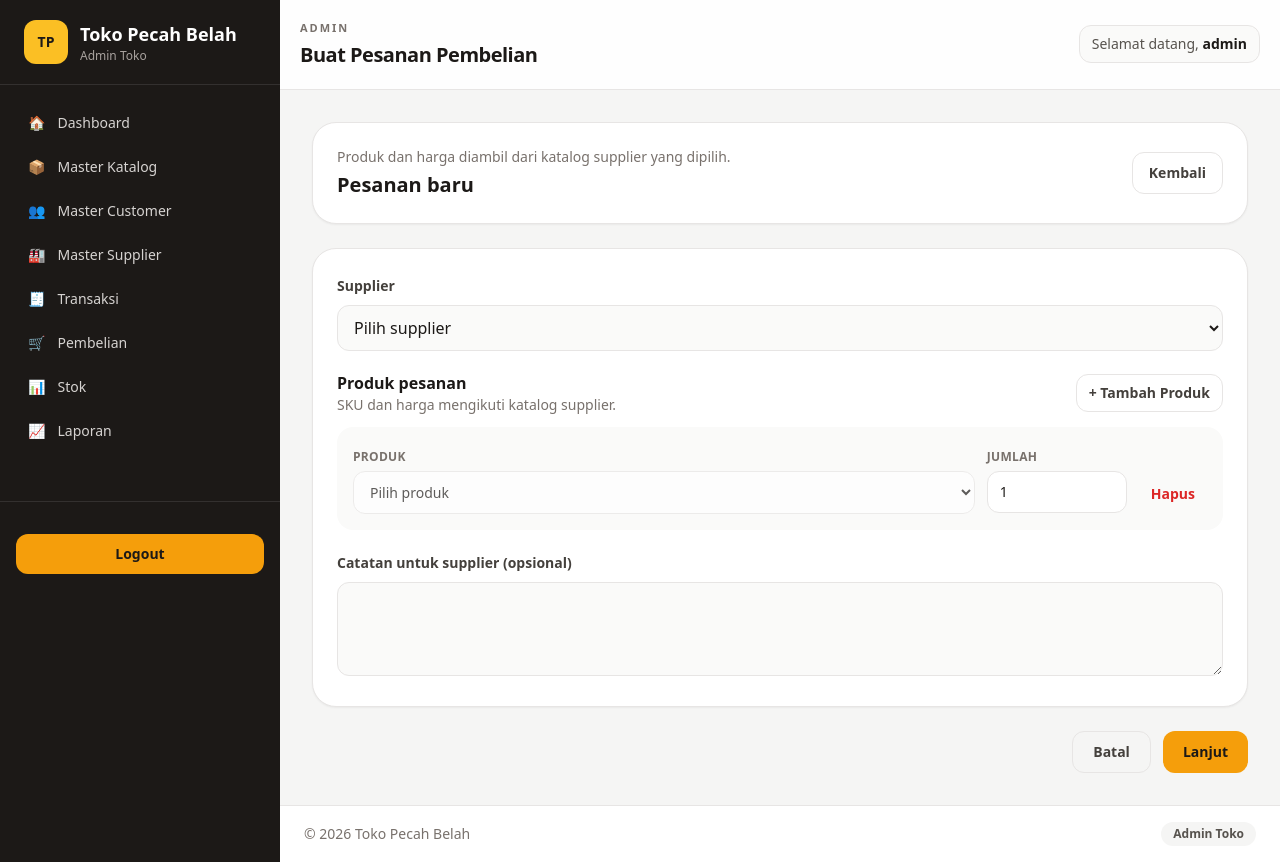
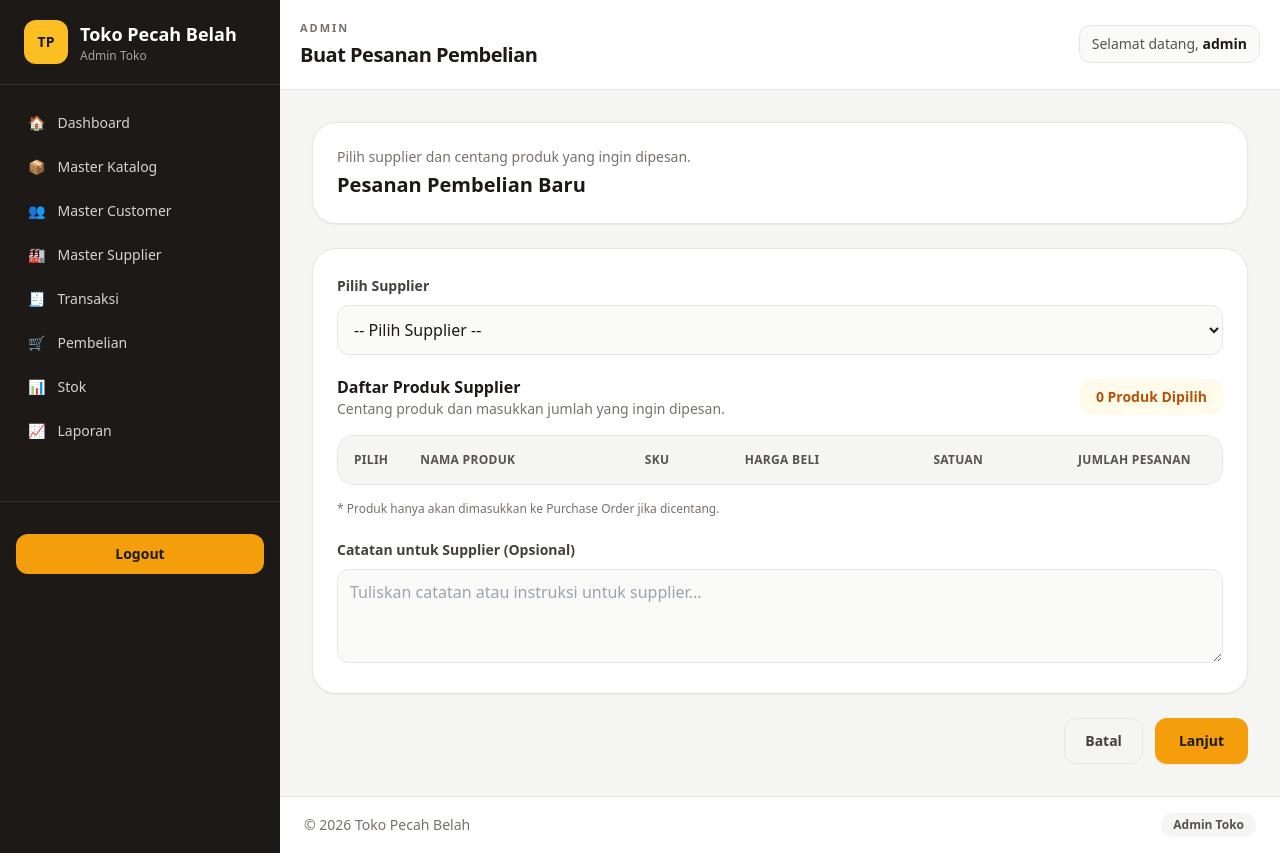
Before and after one commit to abrorrrrr-324/erp-tokopecahbelah, a Laravel app: page /admin/pembelian/create in a window 1280 px wide. Run offline with Laravel 12, Linux system fonts and the light colour scheme; a user stored in the database is signed in; data comes from the database, SQL or seed files in the repository; parts of the project's set-up code (start-up, migrations or seed data) failed here and were passed over; some libraries are stand-ins or nearby versions.

Commit message:
perbaikan daftar produk

```diff
--- a/resources/views/admin/pembelian/create.blade.php
+++ b/resources/views/admin/pembelian/create.blade.php
@@ -5,15 +5,21 @@
 @section('page_title', 'Buat Pesanan Pembelian')
 
 @section('content')
-    <div class="mx-auto max-w-5xl space-y-6">
+<div class="mx-auto max-w-6xl space-y-6">
+
+    {{-- Header --}}
     <div class="flex flex-col gap-3 rounded-3xl border border-stone-200 bg-white p-6 shadow-sm sm:flex-row sm:items-center sm:justify-between">
         <div>
-                <p class="text-sm text-stone-500">Produk dan harga diambil dari katalog supplier yang dipilih.</p>
-                <h2 class="mt-1 text-xl font-bold text-stone-900">Pesanan baru</h2>
+            <p class="text-sm text-stone-500">
+                Pilih supplier dan centang produk yang ingin dipesan.
+            </p>
+            <h2 class="mt-1 text-xl font-bold text-stone-900">
+                Pesanan Pembelian Baru
+            </h2>
         </div>
-            <a href="{{ route('admin.pembelian') }}" class="rounded-xl border border-stone-200 px-4 py-2.5 text-center text-sm font-semibold text-stone-700 hover:bg-stone-50">Kembali</a>
     </div>
 
+    {{-- Error --}}
     @if ($errors->any())
         <div class="rounded-2xl border border-red-200 bg-red-50 p-4 text-sm text-red-700" role="alert">
             <p class="font-semibold">Periksa kembali pesanan:</p>
@@ -25,161 +31,357 @@
         </div>
     @endif
 
+    {{-- Supplier kosong --}}
     @if ($suppliers->isEmpty())
         <div class="rounded-2xl border border-amber-200 bg-amber-50 p-5 text-sm text-amber-800">
             Belum ada supplier aktif. Tambahkan supplier terlebih dahulu melalui menu Master Supplier.
         </div>
     @endif
 
-        <form action="{{ route('admin.pembelian.store') }}" method="POST" class="space-y-6">
+    <form action="{{ route('admin.pembelian.store') }}" method="POST" id="purchase-order-form" class="space-y-6">
         @csrf
+
+        {{-- Data Supplier --}}
         <section class="space-y-5 rounded-3xl border border-stone-200 bg-white p-6 shadow-sm">
+
             <div class="space-y-2">
-                    <label for="supplier_id" class="text-sm font-semibold text-stone-700">Supplier</label>
-                    <select id="supplier_id" name="supplier_id" required class="w-full rounded-xl border border-stone-200 bg-stone-50 px-3 py-2.5 text-stone-900 focus:border-amber-400 focus:outline-none">
-                        <option value="">Pilih supplier</option>
+                <label for="supplier_id" class="text-sm font-semibold text-stone-700">
+                    Pilih Supplier
+                </label>
+
+                <select
+                    id="supplier_id"
+                    name="supplier_id"
+                    required
+                    class="w-full rounded-xl border border-stone-200 bg-stone-50 px-3 py-3 text-stone-900 focus:border-amber-400 focus:outline-none">
+
+                    <option value="">-- Pilih Supplier --</option>
+
                     @foreach ($suppliers as $supplier)
-                            <option value="{{ $supplier->id }}" @selected((string) old('supplier_id') === (string) $supplier->id)>
-                                {{ $supplier->nama }}{{ $supplier->user ? ' - '.$supplier->user->email : '' }}
+                        <option
+                            value="{{ $supplier->id }}"
+                            @selected((string) old('supplier_id') === (string) $supplier->id)>
+                            {{ $supplier->nama }}
+                            {{ $supplier->user ? ' - '.$supplier->user->email : '' }}
                         </option>
                     @endforeach
+
                 </select>
-                    @error('supplier_id') <p class="text-sm text-red-600">{{ $message }}</p> @enderror
+
+                @error('supplier_id')
+                    <p class="text-sm text-red-600">{{ $message }}</p>
+                @enderror
             </div>
 
+            {{-- Daftar Produk --}}
+            <div class="space-y-4">
+
+                <div class="flex flex-col gap-2 sm:flex-row sm:items-center sm:justify-between">
                     <div>
-                    <div class="mb-3 flex items-center justify-between gap-3">
-                        <div>
-                            <h3 class="font-semibold text-stone-900">Produk pesanan</h3>
-                            <p class="text-sm text-stone-500">SKU dan harga mengikuti katalog supplier.</p>
-                        </div>
-                        <button id="add-item" type="button" class="shrink-0 rounded-xl border border-stone-200 px-3 py-2 text-sm font-semibold text-stone-700 hover:bg-stone-50">+ Tambah Produk</button>
+                        <h3 class="font-semibold text-stone-900">
+                            Daftar Produk Supplier
+                        </h3>
+                        <p class="text-sm text-stone-500">
+                            Centang produk dan masukkan jumlah yang ingin dipesan.
+                        </p>
                     </div>
 
-                    @php($formItems = old('items', [['product_id' => '', 'jumlah' => 1]]))
-                    <div id="order-items" class="space-y-3">
-                        @foreach ($formItems as $index => $item)
-                            <div class="grid gap-3 rounded-2xl bg-stone-50 p-4 sm:grid-cols-[minmax(0,1fr)_140px_auto]">
-                                <div class="space-y-1">
-                                    <label for="product-{{ $index }}" class="text-xs font-semibold uppercase tracking-wide text-stone-500">Produk</label>
-                                    <select id="product-{{ $index }}" name="items[{{ $index }}][product_id]" data-product-select required class="w-full rounded-xl border border-stone-200 bg-white px-3 py-2.5 text-sm text-stone-900 focus:border-amber-400 focus:outline-none">
-                                        <option value="">Pilih produk</option>
-                                        @foreach ($products as $product)
-                                            <option value="{{ $product->id }}" data-supplier-id="{{ $product->supplier_id }}" @selected((string) ($item['product_id'] ?? '') === (string) $product->id)>
-                                                {{ $product->nama }} ({{ $product->sku }}) — Rp {{ number_format((float) $product->harga_beli, 0, ',', '.') }}/{{ $product->satuan }}
-                                            </option>
-                                        @endforeach
-                                    </select>
-                                    @error("items.$index.product_id") <p class="text-xs text-red-600">{{ $message }}</p> @enderror
-                                </div>
-                                <div class="space-y-1">
-                                    <label for="quantity-{{ $index }}" class="text-xs font-semibold uppercase tracking-wide text-stone-500">Jumlah</label>
-                                    <input id="quantity-{{ $index }}" name="items[{{ $index }}][jumlah]" type="number" min="1" max="1000000" value="{{ $item['jumlah'] ?? 1 }}" required class="w-full rounded-xl border border-stone-200 bg-white px-3 py-2.5 text-sm text-stone-900 focus:border-amber-400 focus:outline-none">
-                                    @error("items.$index.jumlah") <p class="text-xs text-red-600">{{ $message }}</p> @enderror
-                                </div>
-                                <button type="button" data-remove-item class="self-end rounded-xl px-3 py-2.5 text-sm font-semibold text-red-600 hover:bg-red-50">Hapus</button>
-                            </div>
-                        @endforeach
+                    <div class="rounded-xl bg-amber-50 px-4 py-2 text-sm font-semibold text-amber-700">
+                        <span id="selected-count">0</span> Produk Dipilih
                     </div>
                 </div>
 
+                {{-- Tabel Produk --}}
+                <div class="overflow-x-auto rounded-2xl border border-stone-200">
+
+                    <table class="w-full min-w-[750px] text-left text-sm">
+
+                        <thead class="bg-stone-100 text-xs uppercase tracking-wide text-stone-600">
+                            <tr>
+                                <th class="w-16 px-4 py-4 text-center">
+                                    Pilih
+                                </th>
+                                <th class="px-4 py-4">
+                                    Nama Produk
+                                </th>
+                                <th class="px-4 py-4">
+                                    SKU
+                                </th>
+                                <th class="px-4 py-4">
+                                    Harga Beli
+                                </th>
+                                <th class="px-4 py-4">
+                                    Satuan
+                                </th>
+                                <th class="w-40 px-4 py-4">
+                                    Jumlah Pesanan
+                                </th>
+                            </tr>
+                        </thead>
+
+                        <tbody id="product-list" class="divide-y divide-stone-100">
+
+                            @forelse ($products as $product)
+
+                                @php
+                                    $oldItems = old('items', []);
+
+                                    $oldItem = collect($oldItems)->first(function ($item) use ($product) {
+                                        return (string) ($item['product_id'] ?? '') === (string) $product->id;
+                                    });
+
+                                    $isSelected = $oldItem !== null;
+                                @endphp
+
+                                <tr
+                                    class="product-row transition hover:bg-stone-50"
+                                    data-supplier-id="{{ $product->supplier_id }}">
+
+                                    {{-- Checkbox --}}
+                                    <td class="px-4 py-4 text-center">
+                                        <input
+                                            type="checkbox"
+                                            class="product-checkbox h-5 w-5 cursor-pointer rounded border-stone-300 text-amber-500 focus:ring-amber-400"
+                                            data-product-id="{{ $product->id }}"
+                                            {{ $isSelected ? 'checked' : '' }}>
+                                    </td>
+
+                                    {{-- Nama Produk --}}
+                                    <td class="px-4 py-4">
+                                        <span class="font-semibold text-stone-800">
+                                            {{ $product->nama }}
+                                        </span>
+                                    </td>
+
+                                    {{-- SKU --}}
+                                    <td class="px-4 py-4 text-stone-500">
+                                        {{ $product->sku }}
+                                    </td>
+
+                                    {{-- Harga --}}
+                                    <td class="px-4 py-4 font-medium text-stone-800">
+                                        Rp {{ number_format((float) $product->harga_beli, 0, ',', '.') }}
+                                    </td>
+
+                                    {{-- Satuan --}}
+                                    <td class="px-4 py-4 text-stone-500">
+                                        {{ $product->satuan }}
+                                    </td>
+
+                                    {{-- Jumlah --}}
+                                    <td class="px-4 py-4">
+
+                                        <input
+                                            type="hidden"
+                                            name="items[{{ $loop->index }}][product_id]"
+                                            value="{{ $product->id }}"
+                                            class="product-id-input"
+                                            {{ $isSelected ? '' : 'disabled' }}>
+
+                                        <input
+                                            type="number"
+                                            name="items[{{ $loop->index }}][jumlah]"
+                                            min="1"
+                                            max="1000000"
+                                            value="{{ $oldItem['jumlah'] ?? 1 }}"
+                                            class="quantity-input w-28 rounded-xl border border-stone-200 bg-white px-3 py-2.5 text-stone-800 focus:border-amber-400 focus:outline-none"
+                                            {{ $isSelected ? '' : 'disabled' }}>
+
+                                    </td>
+
+                                </tr>
+
+                            @empty
+
+                                <tr>
+                                    <td colspan="6" class="px-4 py-10 text-center text-stone-500">
+                                        Belum ada produk yang tersedia.
+                                    </td>
+                                </tr>
+
+                            @endforelse
+
+                        </tbody>
+                    </table>
+
+                </div>
+
+                <p class="text-xs text-stone-500">
+                    * Produk hanya akan dimasukkan ke Purchase Order jika dicentang.
+                </p>
+
+                @error('items')
+                    <p class="text-sm text-red-600">{{ $message }}</p>
+                @enderror
+
+            </div>
+
+            {{-- Catatan --}}
             <div class="space-y-2">
-                    <label for="catatan" class="text-sm font-semibold text-stone-700">Catatan untuk supplier (opsional)</label>
-                    <textarea id="catatan" name="catatan" rows="3" maxlength="2000" class="w-full rounded-xl border border-stone-200 bg-stone-50 px-3 py-2.5 text-stone-900 focus:border-amber-400 focus:outline-none">{{ old('catatan') }}</textarea>
-                    @error('catatan') <p class="text-sm text-red-600">{{ $message }}</p> @enderror
+                <label for="catatan" class="text-sm font-semibold text-stone-700">
+                    Catatan untuk Supplier (Opsional)
+                </label>
+
+                <textarea
+                    id="catatan"
+                    name="catatan"
+                    rows="3"
+                    maxlength="2000"
+                    placeholder="Tuliskan catatan atau instruksi untuk supplier..."
+                    class="w-full rounded-xl border border-stone-200 bg-stone-50 px-3 py-2.5 text-stone-900 focus:border-amber-400 focus:outline-none">{{ old('catatan') }}</textarea>
+
+                @error('catatan')
+                    <p class="text-sm text-red-600">{{ $message }}</p>
+                @enderror
             </div>
+
         </section>
 
+        {{-- Tombol --}}
         <div class="flex flex-col-reverse justify-end gap-3 sm:flex-row">
-                <a href="{{ route('admin.pembelian') }}" class="rounded-xl border border-stone-200 px-5 py-2.5 text-center text-sm font-semibold text-stone-700 hover:bg-stone-50">Batal</a>
-                <button type="submit" @disabled($suppliers->isEmpty() || $products->isEmpty()) class="rounded-xl bg-amber-500 px-5 py-2.5 text-sm font-semibold text-stone-900 hover:bg-amber-400 disabled:cursor-not-allowed disabled:opacity-50">Lanjut</button>
+
+            <a href="{{ route('admin.pembelian') }}"
+               class="rounded-xl border border-stone-200 px-5 py-3 text-center text-sm font-semibold text-stone-700 hover:bg-stone-50">
+                Batal
+            </a>
+
+            <button
+                type="submit"
+                id="submit-button"
+                @disabled($suppliers->isEmpty() || $products->isEmpty())
+                class="rounded-xl bg-amber-500 px-6 py-3 text-sm font-bold text-stone-900 shadow-sm transition hover:bg-amber-400 disabled:cursor-not-allowed disabled:opacity-50">
+                Lanjut
+            </button>
+
         </div>
+
     </form>
 
-        <template id="item-row-template">
-            <div class="grid gap-3 rounded-2xl bg-stone-50 p-4 sm:grid-cols-[minmax(0,1fr)_140px_auto]">
-                <div class="space-y-1">
-                    <label class="text-xs font-semibold uppercase tracking-wide text-stone-500">Produk</label>
-                    <select name="items[__INDEX__][product_id]" data-product-select required class="w-full rounded-xl border border-stone-200 bg-white px-3 py-2.5 text-sm text-stone-900 focus:border-amber-400 focus:outline-none">
-                        <option value="">Pilih produk</option>
-                        @foreach ($products as $product)
-                            <option value="{{ $product->id }}" data-supplier-id="{{ $product->supplier_id }}">
-                                {{ $product->nama }} ({{ $product->sku }}) — Rp {{ number_format((float) $product->harga_beli, 0, ',', '.') }}/{{ $product->satuan }}
-                            </option>
-                        @endforeach
-                    </select>
-                </div>
-                <div class="space-y-1">
-                    <label class="text-xs font-semibold uppercase tracking-wide text-stone-500">Jumlah</label>
-                    <input name="items[__INDEX__][jumlah]" type="number" min="1" max="1000000" value="1" required class="w-full rounded-xl border border-stone-200 bg-white px-3 py-2.5 text-sm text-stone-900 focus:border-amber-400 focus:outline-none">
-                </div>
-                <button type="button" data-remove-item class="self-end rounded-xl px-3 py-2.5 text-sm font-semibold text-red-600 hover:bg-red-50">Hapus</button>
-            </div>
-        </template>
 </div>
 
+{{-- JavaScript --}}
 <script>
 document.addEventListener('DOMContentLoaded', function () {
+
     const supplierSelect = document.getElementById('supplier_id');
-            const itemsContainer = document.getElementById('order-items');
-            const template = document.getElementById('item-row-template');
-            const addItemButton = document.getElementById('add-item');
-            let nextIndex = itemsContainer.children.length;
+    const productRows = document.querySelectorAll('.product-row');
+    const selectedCount = document.getElementById('selected-count');
+    const form = document.getElementById('purchase-order-form');
 
-            function filterProducts(clearInvalidSelection) {
+    function updateSelectedCount() {
+        const total = document.querySelectorAll(
+            '.product-checkbox:checked'
+        ).length;
+
+        selectedCount.textContent = total;
+    }
+
+    function updateProducts(resetSelection = false) {
+
         const supplierId = supplierSelect.value;
 
-                itemsContainer.querySelectorAll('[data-product-select]').forEach(function (select) {
-                    Array.from(select.options).forEach(function (option) {
-                        if (!option.value) {
+        productRows.forEach(function (row) {
+
+            const checkbox = row.querySelector('.product-checkbox');
+            const productId = row.querySelector('.product-id-input');
+            const quantity = row.querySelector('.quantity-input');
+
+            const belongsToSupplier =
+                supplierId !== '' &&
+                row.dataset.supplierId === supplierId;
+
+            row.hidden = !belongsToSupplier;
+
+            if (!belongsToSupplier || resetSelection) {
+                checkbox.checked = false;
+            }
+
+            checkbox.disabled = !belongsToSupplier;
+
+            productId.disabled = !belongsToSupplier || !checkbox.checked;
+            quantity.disabled = !belongsToSupplier || !checkbox.checked;
+
+        });
+
+        updateSelectedCount();
+    }
+
+    // Ketika checkbox berubah
+    productRows.forEach(function (row) {
+
+        const checkbox = row.querySelector('.product-checkbox');
+        const productId = row.querySelector('.product-id-input');
+        const quantity = row.querySelector('.quantity-input');
+
+        checkbox.addEventListener('change', function () {
+
+            productId.disabled = !checkbox.checked;
+            quantity.disabled = !checkbox.checked;
+
+            updateSelectedCount();
+
+        });
+
+    });
+
+    // Ketika supplier diganti
+    supplierSelect.addEventListener('change', function () {
+        updateProducts(true);
+    });
+
+    // Validasi sebelum submit
+    form.addEventListener('submit', function (event) {
+
+        const totalSelected = document.querySelectorAll(
+            '.product-checkbox:checked'
+        ).length;
+
+        if (!supplierSelect.value) {
+            event.preventDefault();
+            alert('Silakan pilih supplier terlebih dahulu.');
+            supplierSelect.focus();
             return;
         }
 
-                        const belongsToSupplier = option.dataset.supplierId === supplierId;
-                        option.hidden = !belongsToSupplier;
-                        option.disabled = !belongsToSupplier;
-
-                        if (clearInvalidSelection && !belongsToSupplier && option.selected) {
-                            select.value = '';
-                        }
-                    });
-
-                    select.disabled = !supplierId;
-                });
-            }
-
-            supplierSelect.addEventListener('change', function () {
-                filterProducts(true);
-            });
-
-            addItemButton.addEventListener('click', function () {
-                const row = template.content.cloneNode(true);
-                row.querySelectorAll('[name]').forEach(function (input) {
-                    input.name = input.name.replace('__INDEX__', String(nextIndex));
-                });
-                itemsContainer.appendChild(row);
-                nextIndex += 1;
-                filterProducts(false);
-            });
-
-            itemsContainer.addEventListener('click', function (event) {
-                const removeButton = event.target.closest('[data-remove-item]');
-
-                if (!removeButton) {
+        if (totalSelected === 0) {
+            event.preventDefault();
+            alert('Silakan centang minimal satu produk yang ingin dipesan.');
             return;
         }
 
-                const rows = itemsContainer.children;
-                if (rows.length === 1) {
-                    rows[0].querySelector('[data-product-select]').value = '';
-                    rows[0].querySelector('input[type="number"]').value = '1';
+        let invalidQuantity = false;
+
+        productRows.forEach(function (row) {
+
+            const checkbox = row.querySelector('.product-checkbox');
+
+            if (!checkbox.checked) {
                 return;
             }
 
-                removeButton.closest('.grid').remove();
+            const quantity = row.querySelector('.quantity-input');
+
+            if (
+                quantity.value === '' ||
+                !Number.isInteger(Number(quantity.value)) ||
+                Number(quantity.value) < 1 ||
+                Number(quantity.value) > 1000000
+            ) {
+                invalidQuantity = true;
+            }
+
         });
 
-            filterProducts(false);
+        if (invalidQuantity) {
+            event.preventDefault();
+            alert('Jumlah pesanan harus berupa angka minimal 1.');
+        }
+
+    });
+
+    // Tampilan awal
+    updateProducts(false);
+
 });
 </script>
 @endsection
--- a/resources/views/admin/pembelian/show.blade.php
+++ b/resources/views/admin/pembelian/show.blade.php
@@ -11,7 +11,6 @@
                 <p class="text-sm text-stone-500">Kode pesanan</p>
                 <h2 class="mt-1 text-2xl font-black text-stone-900">PO-{{ str_pad((string) $order->id, 5, '0', STR_PAD_LEFT) }}</h2>
             </div>
-            <a href="{{ route('admin.pembelian') }}" class="rounded-xl border border-stone-200 px-4 py-2.5 text-center text-sm font-semibold text-stone-700 hover:bg-stone-50">Kembali ke daftar</a>
         </section>
 
         <section class="grid gap-4 sm:grid-cols-2">
```
Also changed, not shown: 1 other file. Lines whose indentation alone changed are shown as unchanged.
